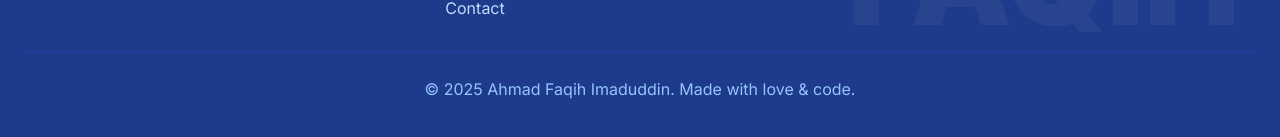
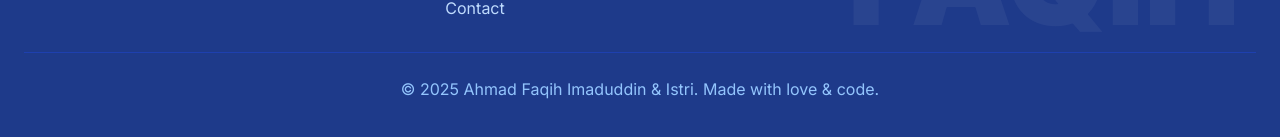
Before and after one commit to ahmadfaqihdidin/ahmadfaqihdidin.github.io, a plain HTML site: page index.html in a window 1280 px wide. Shown: the part 7597-7734 px from the top of the page. Drawn offline with nearby package versions, Linux system fonts and the light colour scheme.

Commit message:
update istri tercinta

```diff
--- a/index.html
+++ b/index.html
@@ -515,7 +515,7 @@
                 </div>
             </div>
             <div class="border-t border-blue-800 mt-8 pt-6 text-center text-blue-300 relative z-10">
-                <p>&copy; <span id="currentYear"></span> Ahmad Faqih Imaduddin. <span data-lang-key="footerMadeWith">Made with 💕 by Istri Cantikku ( Mimma M A).</span></p>
+                <p>&copy; <span id="currentYear"></span> Ahmad Faqih Imaduddin & Istri. <span data-lang-key="footerMadeWith">Made with 💕 by Istri Cantikku ( Mimma M A).</span></p>
             </div>
         </div>
     </footer>
```
